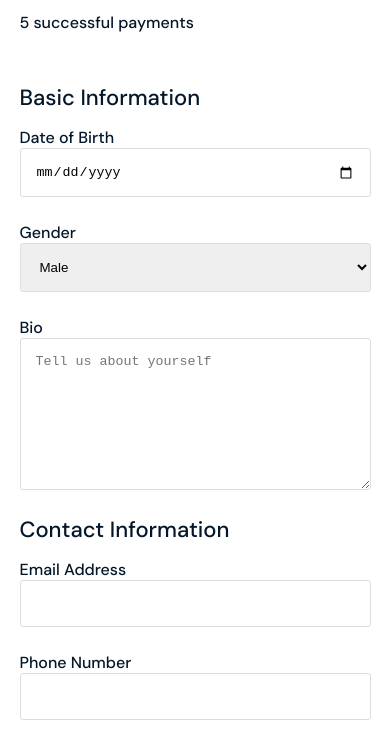
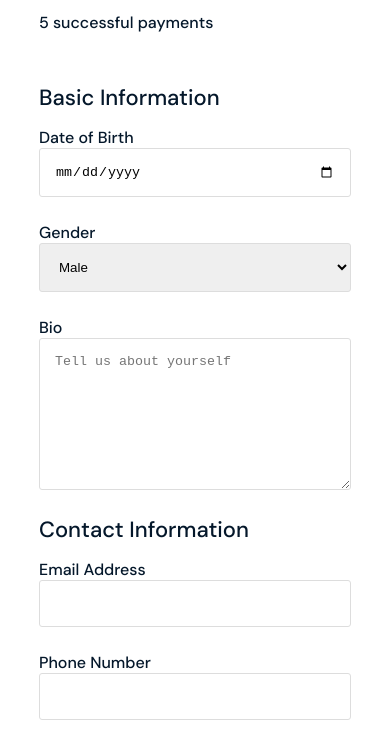
Before and after one commit to HNGi7-Team-Falcon/fundmylaptop-frontend, a plain HTML site: page updateProfile/update_profile_page.html in a window 390 px wide. Shown: the part 208-950 px from the top of the page. Drawn offline with Linux system fonts and the light colour scheme.

Commit message:
style: Added more padding for Mobile Display

```diff
--- a/updateProfile/update_profile_page.html
+++ b/updateProfile/update_profile_page.html
@@ -29,8 +29,6 @@
 			margin: 0;
 		}
 		.__up_container {
-			/* box-shadow: 0px 0px 10px #ddd; */
-			/* height: 400px; */
 			width: 70%;
 			margin: 100px auto;
 			color: #04172a;
@@ -128,13 +126,12 @@
 			padding: 15px 30px;
 			color: #fff;
 			font-size: 15px;
-			/* width: 100px; */
 			border-radius: 3px;
 		}
 
 		@media screen and (max-width: 768px) {
 			.__up_container {
-				width: 90%;
+				width: 80%;
 			}
 
 			#editprofile {
```
